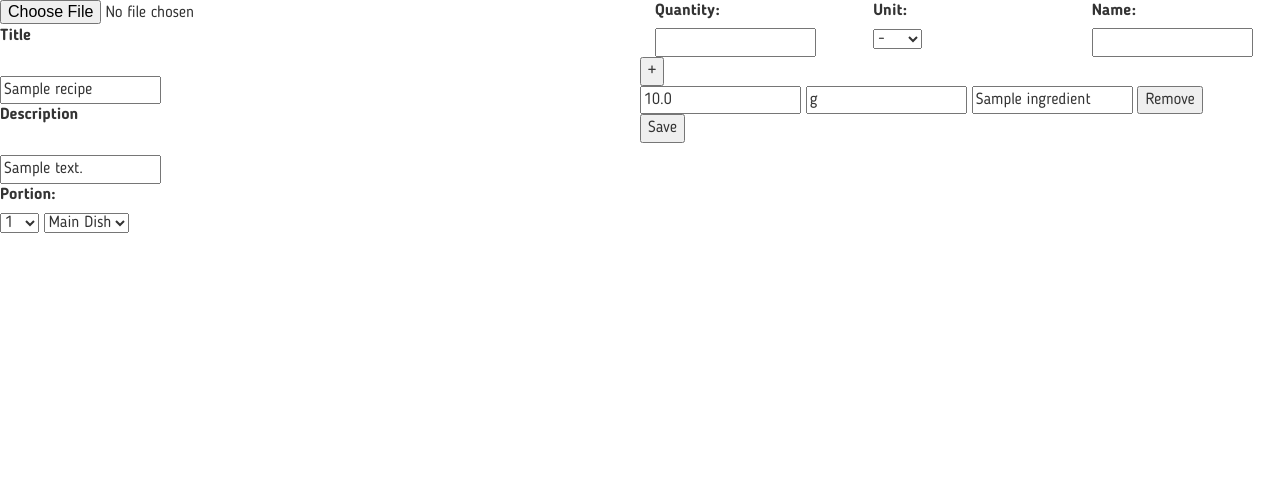
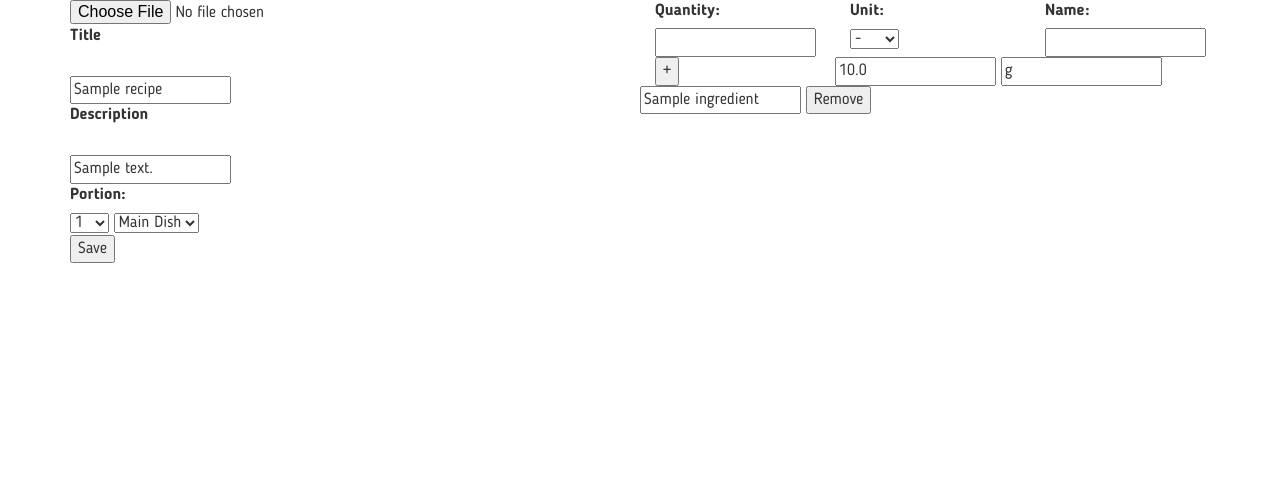
Before and after one commit to Bunny303/MealPlanner, a Django app: a page that uses website/templates/website/base.html in a window 1280 px wide. Shown: the part 75-578 px from the top of the page. Run offline with Django 3.2, Linux system fonts and the light colour scheme; a user stored in the database is signed in; tables that the repository leaves empty hold one stand-in row (values such as "Sample post"); some libraries are stand-ins or nearby versions.

Commit message:
Create recipe - minor fix

```diff
--- a/scss/common/_buttons.scss
+++ b/scss/common/_buttons.scss
@@ -10,6 +10,10 @@
 		background-color: darken($green, 10%);
 	}
 
+	&:focus{
+		outline: none;
+	}
+
 	// visited, focus, active
 }
 
--- a/scss/common/_mixins.scss
+++ b/scss/common/_mixins.scss
@@ -75,7 +75,7 @@
 @mixin mixinEllipsis($N:1, $X: 1em){
     overflow: hidden;
     text-overflow: ellipsis;
-    display: -webkit-box;
+    // display: -webkit-box;
     -webkit-box-orient: vertical;
     -webkit-line-clamp: $N; /* number of lines to show */
     line-height: $X;        /* fallback */
--- a/static/css/main.css
+++ b/static/css/main.css
@@ -240,6 +240,8 @@
           transition-duration: 0.2s; }
   .mp-btn:hover {
     background-color: #4bab7f; }
+  .mp-btn:focus {
+    outline: none; }
 
 html, body {
   height: 100%; }
--- a/website/templates/website/base.html
+++ b/website/templates/website/base.html
@@ -23,8 +23,10 @@
     {% include 'website/common/_navbar.html' %}
 
     <div class="block-content">
+    <div class="container">
     {% block content %}
     {% endblock content %}
+    </div>
     </div>
 
     {% block footer %}
--- a/website/templates/website/modify-recipe.html
+++ b/website/templates/website/modify-recipe.html
@@ -46,7 +46,9 @@
                 <label for="ingredient_name">Name:</label>
                 <input type="text" id="ingredient_name"/>
             </div>
-            <button type="button" onclick="createRecipeIngredient({{ recipe.pk }})">+</button>
+            <div class="col-sm-2">
+                <button type="button" onclick="createRecipeIngredient({{ recipe.pk }})">+</button>
+            </div>
         </div>
 
         <div id="container">
@@ -59,7 +61,9 @@
             </div>
             {% endfor %}
         </div>
-        <input type="submit" value="Save"/>
+        <div class="col-sm-12">
+            <input type="submit" value="Save"/>
+        </div>
     </form>
 
 </div>
```
Also changed, not shown: static/css/main.min.css.
